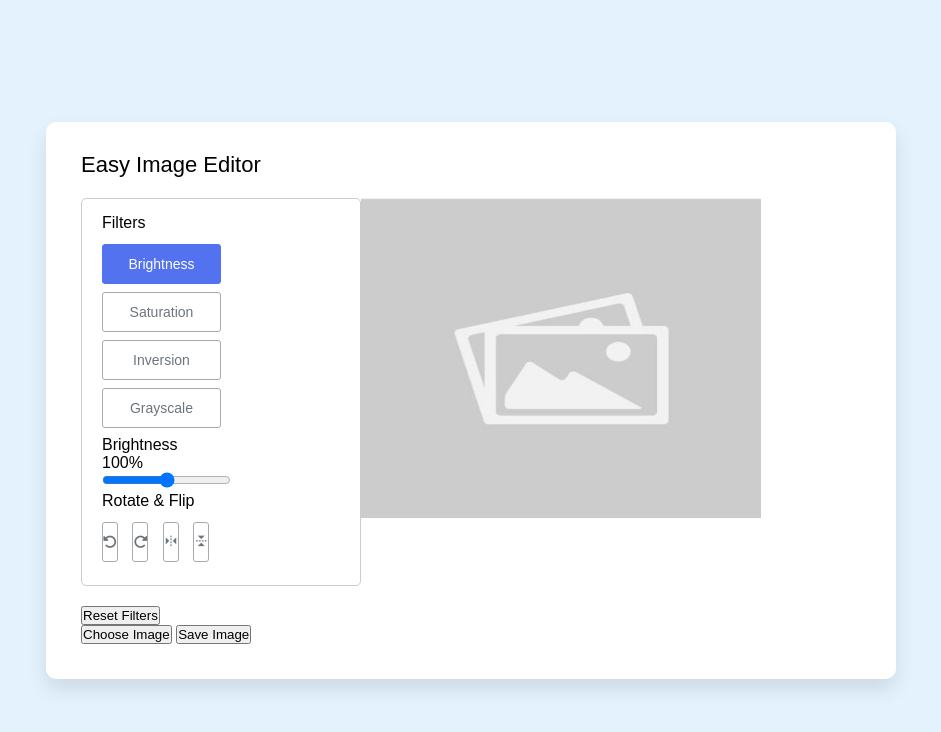
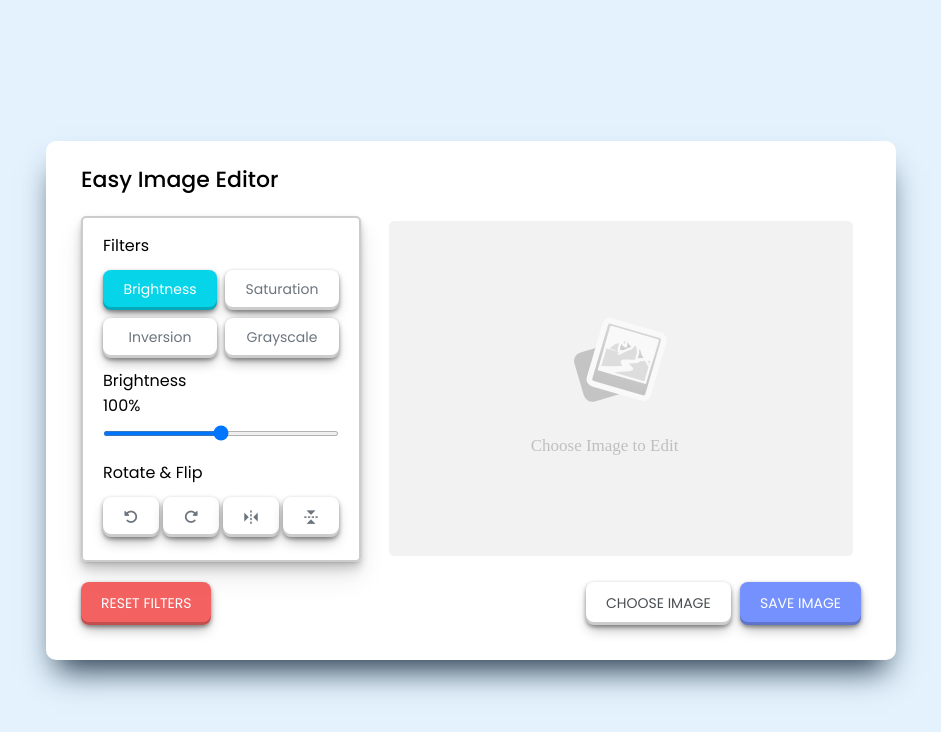
Before and after one commit to Rishi581b/BasicImageEditor, a plain HTML site: page index.html in a window 1280 px wide. Shown: the whole page, without its empty margins (169-1110 px from the left). Drawn offline with nearby package versions, Linux system fonts and the light colour scheme; a web font is replaced by a local one.

Commit message:
completed the look of the image editor and deleted the old image placeholder and added a new image placeholder.

```diff
--- a/index.html
+++ b/index.html
@@ -46,7 +46,11 @@
           </div>
         </div>
         <div class="preview-img">
-          <img src="s-l500.jpg" alt="preview-img" id="myplaceholder" />
+          <img
+            src="image-placeholder.svg"
+            alt="preview-img"
+            id="myplaceholder"
+          />
         </div>
       </div>
       <div class="controls">
--- a/style.css
+++ b/style.css
@@ -1,73 +1,197 @@
-/* Import Google font poppins */
-@import url('https://fonts.googlepis.com/css2?family=Poopins:wght@400;500;600&display=swap');
-*{
-    margin:0;
-    padding:0;
-    box-sizing: border-box;
-    font-family:'Poopins',sans-serif;
-}
-body{
-    display: flex;
-    align-items: center;
-    justify-content: center;
-    min-height: 100vh;
-    background:#e3f2fd;
-}
-.container{
-    width: 850px;
-    background:#fff;
-    border-radius: 10px;
-    padding: 30px 35px 35px;
-    box-shadow:0 10px 20px rgba(0,0,0,0.1);
-}
-.container h2{
-    font-size: 22px;
-    font-weight: 500;
-}
-.container .wrapper{
-    display:flex;
-    margin:20px 0;
-    min-height: 335px;
-}
-.wrapper .editor-panel{
-    width:280px;
-    padding:15px 20px;
-    border-radius: 5px;
-    border:1px solid #ccc;
-}
-.editor-panel .title{
-    display:block;
-    font-size: 16px;
-    margin-bottom: 12px;
-}
-.editor-panel{
-    display:flex;
-    flex-wrap:wrap;
-    justify-content: space-between;
-}
-.editor-panel button{
-    height: 40px;
-    font-size: 14px;
-    color:#6c757d;
-    margin-bottom: 8px;
-    margin-right:10px;
-    border-radius: 3px;
-    background:#fff;
-    border:1px solid #aaa;
-}
-.editor-panel button:hover{
-    background:#f5f5f5;
-}
-.editor-panel .filter button{
-    width:calc(100%/2);
+@import url('https://fonts.googleapis.com/css2?family=Poppins:wght@400;500;600&display=swap');
+
+* {
+  margin: 0;
+  padding: 0;
+  box-sizing: border-box;
+  font-family: 'Poppins', sans-serif;
 }
 
-#myplaceholder{
-    height: 320px;
-    width:400px;
+body {
+  display: flex;
+  padding: 10px;
+  min-height: 100vh;
+  align-items: center;
+  justify-content: center;
+  background: #E3F2FD;
 }
-.filter button.active{
-    color:#fff;
-    background:#5372f0;
-    border-color:#5372f0;
+
+.container {
+  width: 850px;
+  padding: 30px 35px 35px;
+  background: #fff;
+  border-radius: 10px;
+  box-shadow: rgb(38, 57, 77) 0px 20px 30px -10px;
+
 }
+
+.container.disable .editor-panel,
+.container.disable .controls .reset-filter,
+.container.disable .controls .save-img {
+  opacity: 0.5;
+  pointer-events: none;
+}
+
+.container h2 {
+  margin-top: -8px;
+  font-size: 22px;
+  font-weight: 500;
+}
+
+.container .wrapper {
+  display: flex;
+  margin: 20px 0;
+  min-height: 335px;
+}
+
+.wrapper .editor-panel {
+  padding: 15px 20px;
+  width: 280px;
+  border-radius: 5px;
+
+  border: 2px solid #ccc;
+  box-shadow: rgba(0, 0, 0, 0.07) 0px 1px 2px, rgba(0, 0, 0, 0.07) 0px 2px 4px, rgba(0, 0, 0, 0.07) 0px 4px 8px, rgba(0, 0, 0, 0.07) 0px 8px 10px, rgba(0, 0, 0, 0.07) 0px 10px 15px, rgba(0, 0, 0, 0.07) 0px 16px 30px;
+}
+
+.editor-panel .title {
+  display: block;
+  font-size: 16px;
+  margin-bottom: 12px;
+}
+
+.editor-panel .options,
+.controls {
+  display: flex;
+  flex-wrap: wrap;
+  justify-content: space-between;
+}
+
+.editor-panel button {
+  outline: none;
+  height: 40px;
+  font-size: 14px;
+  color: #6C757D;
+  background: #fff;
+  border-radius: 3px;
+  margin-bottom: 8px;
+  border: none;
+}
+
+.editor-panel .filter button {
+  width: calc(100% / 2 - 4px);
+  border-radius: 8px;
+  box-shadow: rgba(0, 0, 0, 0.4) 0px 2px 4px, rgba(0, 0, 0, 0.3) 0px 7px 13px -3px, rgba(0, 0, 0, 0.2) 0px -3px 0px inset;
+}
+
+.editor-panel button:hover {
+  background: #ddddddc9;
+}
+
+.filter button.active {
+  color: #fff;
+  box-shadow: rgba(0, 0, 0, 0.4) 0px 2px 4px, rgba(0, 0, 0, 0.3) 0px 7px 13px -3px, rgba(0, 0, 0, 0.2) 0px -3px 0px inset;
+  background: #05d4e9;
+}
+
+.filter .slider {
+  margin-top: 2px;
+}
+
+.filter .slider .filter-info {
+  display: flex;
+  color: #464646;
+  font-size: 14px;
+  justify-content: space-between;
+}
+
+.filter .slider input {
+  width: 100%;
+  height: 5px;
+}
+
+.editor-panel .rotate {
+  margin-top: 17px;
+}
+
+.editor-panel .rotate button {
+  display: flex;
+  align-items: center;
+  justify-content: center;
+  width: calc(100% / 4 - 3px);
+  box-shadow: rgba(0, 0, 0, 0.4) 0px 2px 4px, rgba(0, 0, 0, 0.3) 0px 7px 13px -3px, rgba(0, 0, 0, 0.2) 0px -3px 0px inset;
+  border-radius: 8px;
+}
+
+.rotate .options button:nth-child(3),
+.rotate .options button:nth-child(4) {
+  font-size: 18px;
+}
+
+.rotate .options button:active {
+  color: #fff;
+  background: #05e4d9;
+
+  box-shadow: rgba(0, 0, 0, 0.4) 0px 2px 4px, rgba(0, 0, 0, 0.3) 0px 7px 13px -3px, rgba(0, 0, 0, 0.2) 0px -3px 0px inset;
+  border-radius: 8px;
+}
+
+.wrapper .preview-img {
+  flex-grow: 1;
+  display: flex;
+  overflow: hidden;
+  margin-left: 20px;
+  border-radius: 5px;
+  align-items: center;
+  justify-content: center;
+}
+
+.preview-img img {
+  max-width: 490px;
+  max-height: 335px;
+  width: 100%;
+  height: 100%;
+  border-radius: 10px;
+  object-fit: contain;
+}
+
+.controls button {
+  padding: 11px 20px;
+  font-size: 14px;
+  outline: none;
+  color: #fff;
+  cursor: pointer;
+  background: none;
+  transition: all 0.3s ease;
+  text-transform: uppercase;
+  box-shadow: rgba(0, 0, 0, 0.4) 0px 2px 4px, rgba(0, 0, 0, 0.3) 0px 7px 13px -3px, rgba(0, 0, 0, 0.2) 0px -3px 0px inset;
+  border-radius: 8px;
+  border: none;
+}
+
+.controls .reset-filter {
+  color: #fff;
+  background: rgba(241, 58, 58, 0.8);
+}
+
+.controls .reset-filter:hover {
+  background: rgba(223, 41, 41, 0.9);
+}
+
+.controls .choose-img {
+  color: #4a4f53;
+}
+
+.controls .choose-img:hover {
+  background: #ddddddc9;
+}
+
+.controls .save-img {
+  margin-left: 5px;
+  background: #7591fd;
+  color: white;
+}
+
+.controls .save-img:hover {
+  background: #4f6de7;
+  color: white;
+}
```
Also changed, not shown: image-placeholder.svg (added), s-l500.jpg (deleted).
